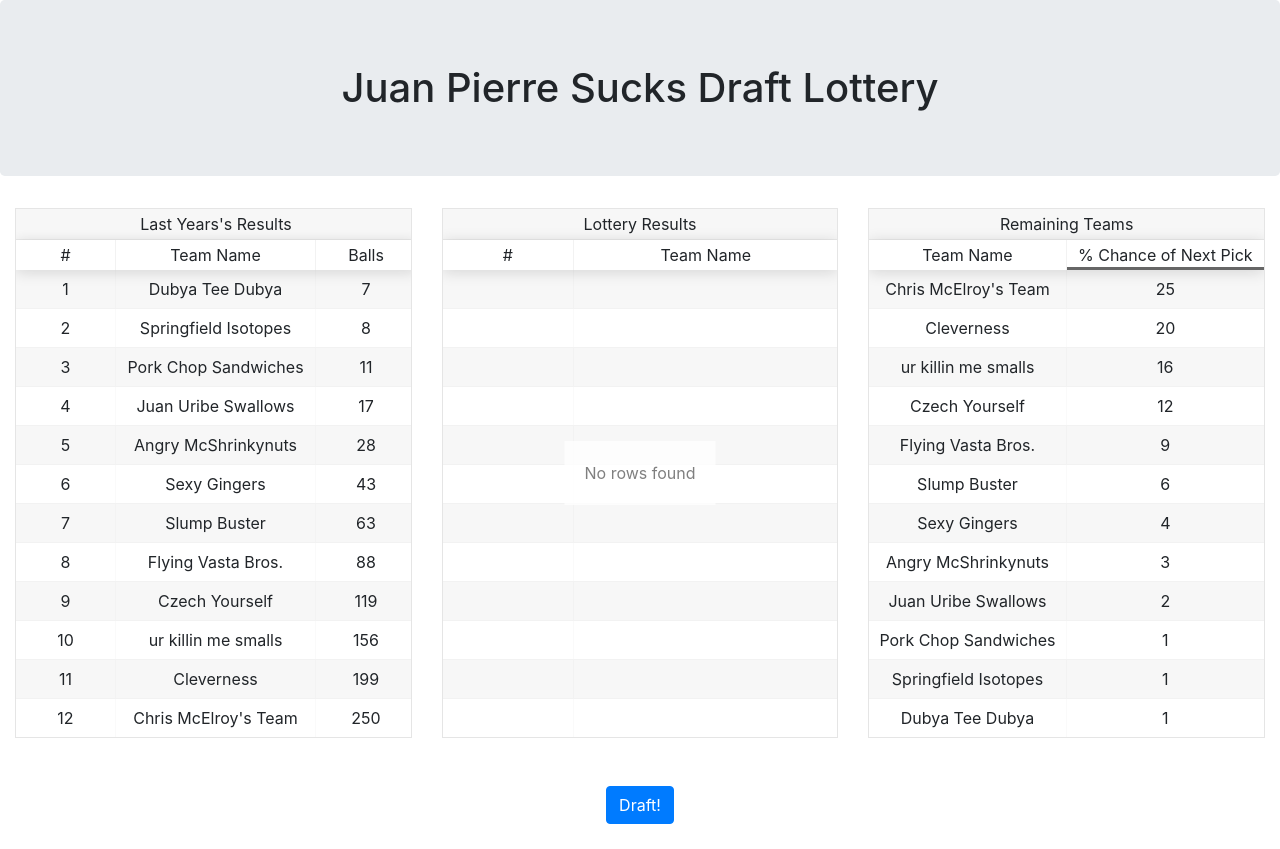
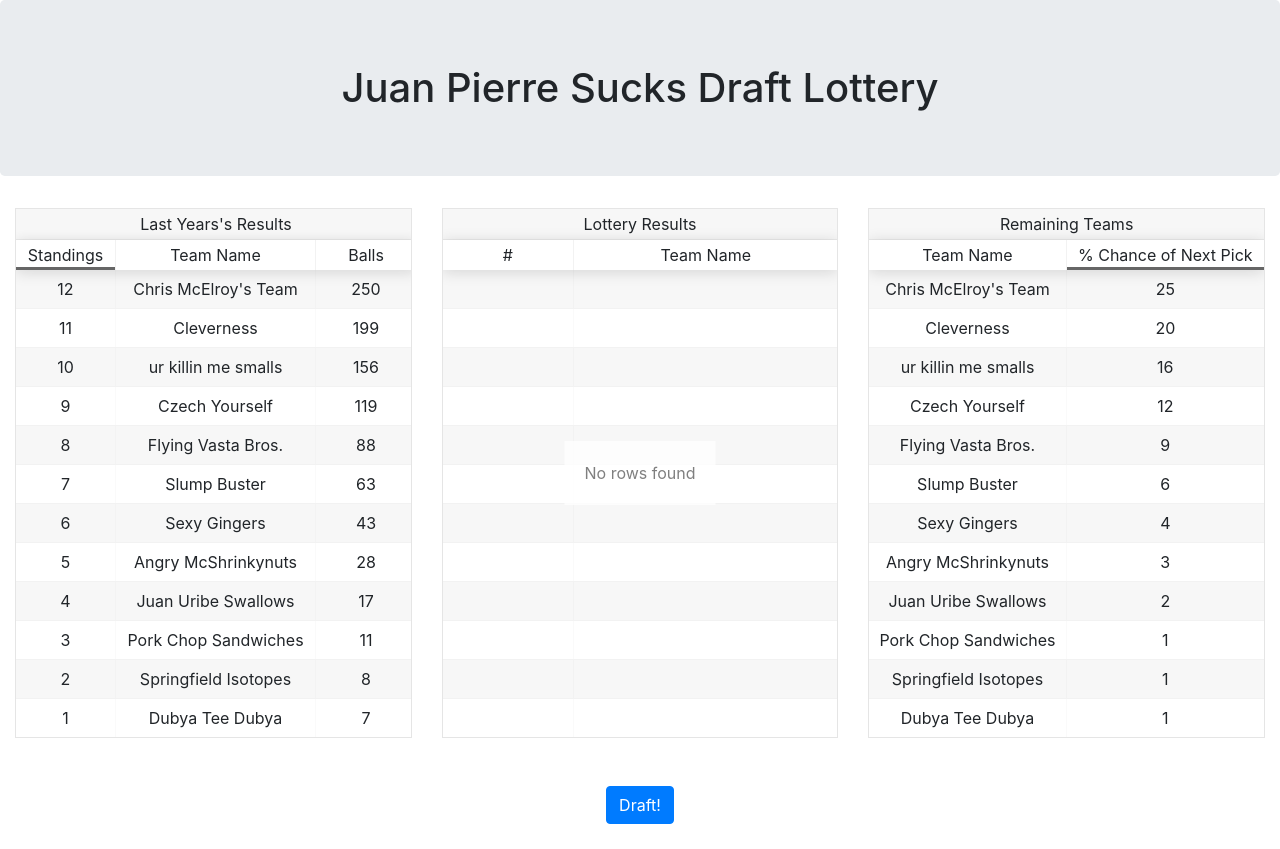
Before and after one commit to mwilkens731/draftLottery, a React (Create React App) app: page / in a window 1280 px wide. Built offline with nearby package versions, Linux system fonts and the light colour scheme.

Commit message:
fixing sorting

```diff
--- a/src/App.js
+++ b/src/App.js
@@ -9,7 +9,8 @@ const lastYearColumns = [
     Header: 'Last Years\'s Results',
     columns: [
       {
-        Header: '#',
+        Header: 'Standings',
+        id: 'finalStanding',
         accessor: 'finalStanding'
       },
       {
@@ -137,7 +138,7 @@ class App extends Component {
         </div>
         <div className='row'>
           <div className='col-xl-4'>
-            <ReactTable className='text-center -striped -highlight' data={LastYear} columns={lastYearColumns} defaultPageSize={LastYear.length} showPagination={false} />
+            <ReactTable className='text-center -striped -highlight' defaultSorted={[{id: 'finalStanding', desc: true}]} data={LastYear} columns={lastYearColumns} defaultPageSize={LastYear.length} showPagination={false} />
           </div>
           <div className='col-xl-4'>
             <ReactTable className='text-center -striped -highlight' data={this.state.lotteryResults} columns={resultColummns} defaultPageSize={LastYear.length} showPagination={false} />
```
